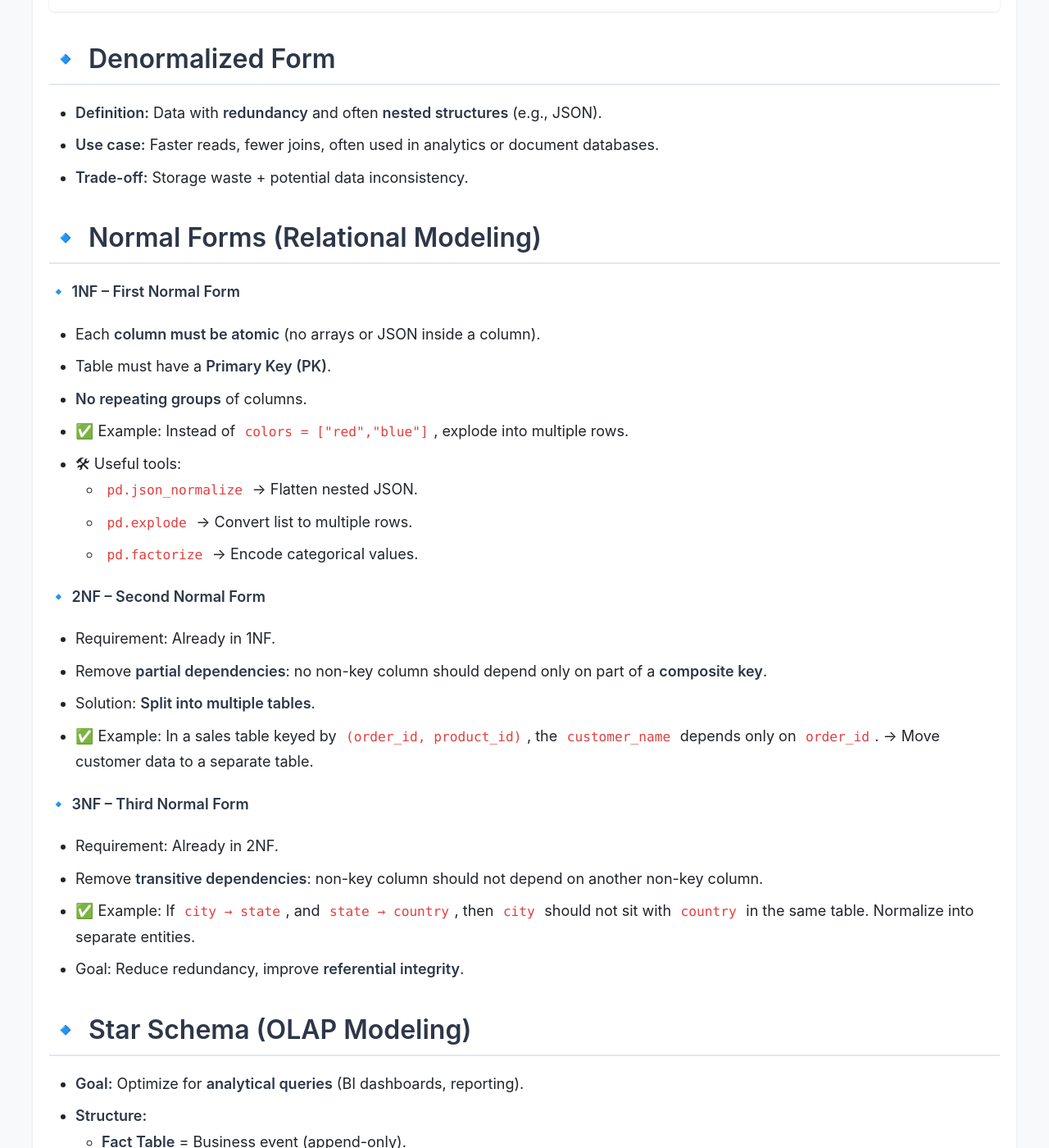
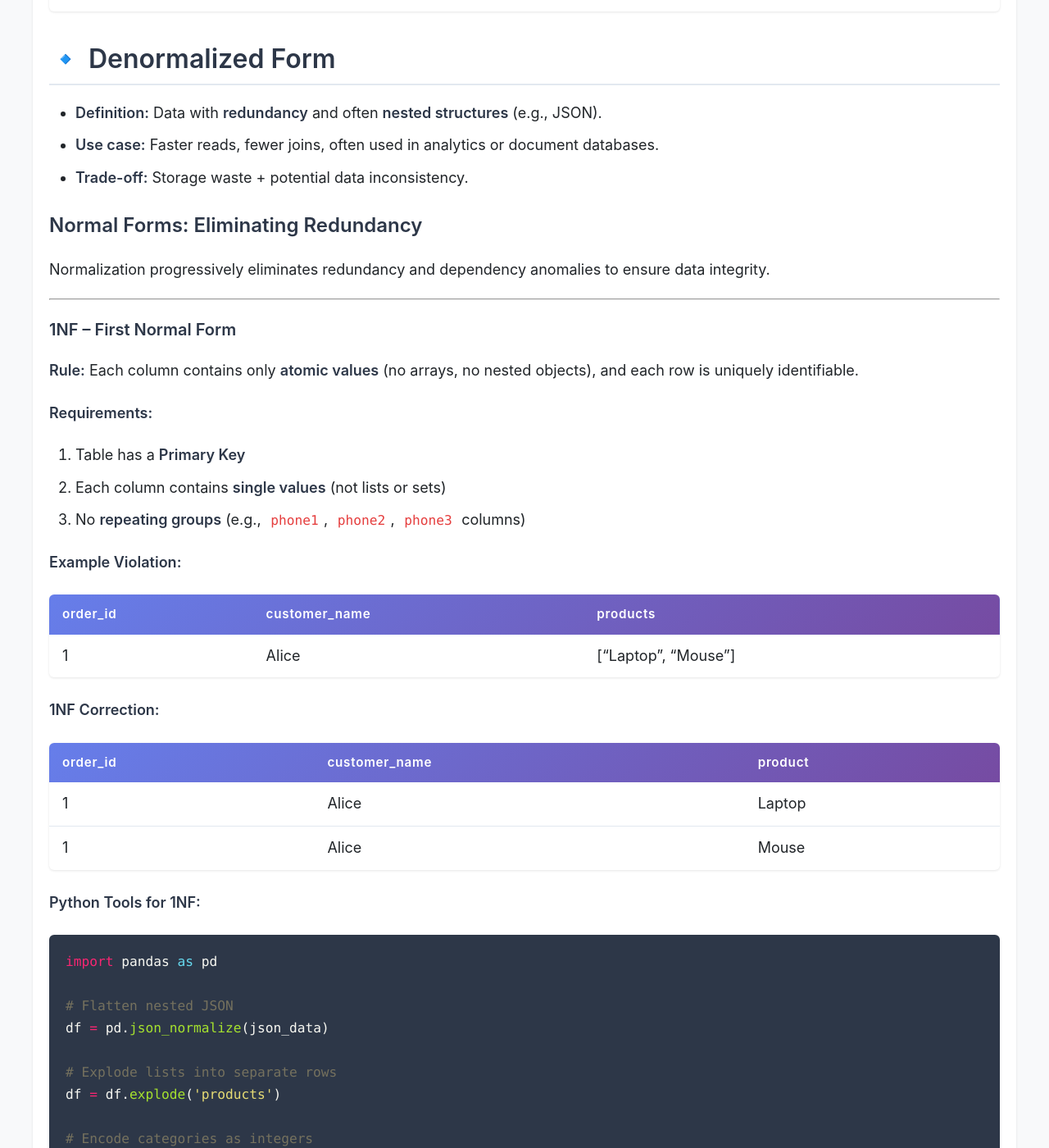
Before and after one commit to CarlosPena00/carlospena00.github.io, a Jekyll site: the page built from _posts/2025-09-20-dataeng-data-modeling.md, in a window 1280 px wide and 1400 px high, scrolled down 8752 px. Shown: the whole window at 82% size. Built offline with Jekyll 4.4.1, drawn with Linux system fonts in a browser that asks for light colours; some of the changed text lies outside the part shown.

Commit message:
feat(blog): Expand normalization section with detailed explanations and examples for 1NF, 2NF, and 3NF

````diff
--- a/_posts/2025-09-20-dataeng-data-modeling.md
+++ b/_posts/2025-09-20-dataeng-data-modeling.md
@@ -270,32 +270,126 @@ ORDER BY fraud_score DESC;
 - **Trade-off:** Storage waste + potential data inconsistency.
 
 
-## 🔹  Normal Forms (Relational Modeling)
+### Normal Forms: Eliminating Redundancy
 
-🔹 **1NF – First Normal Form**
-- Each **column must be atomic** (no arrays or JSON inside a column).
-- Table must have a **Primary Key (PK)**.
-- **No repeating groups** of columns.
-- ✅ Example: Instead of `colors = ["red","blue"]`, explode into multiple rows.
-- 🛠 Useful tools:
-  - `pd.json_normalize` → Flatten nested JSON.
-  - `pd.explode` → Convert list to multiple rows.
-  - `pd.factorize` → Encode categorical values.
+Normalization progressively eliminates redundancy and dependency anomalies to ensure data integrity.
+
+---
+
+#### **1NF – First Normal Form**
+
+**Rule:** Each column contains only **atomic values** (no arrays, no nested objects), and each row is uniquely identifiable.
+
+**Requirements:**
+1. Table has a **Primary Key**
+2. Each column contains **single values** (not lists or sets)
+3. No **repeating groups** (e.g., `phone1`, `phone2`, `phone3` columns)
+
+**Example Violation:**
+
+| order_id | customer_name | products               |
+|----------|---------------|------------------------|
+| 1        | Alice         | ["Laptop", "Mouse"]    |
+
+**1NF Correction:**
+
+| order_id | customer_name | product   |
+|----------|---------------|-----------|
+| 1        | Alice         | Laptop    |
+| 1        | Alice         | Mouse     |
+
+**Python Tools for 1NF:**
+```python
+import pandas as pd
+
+# Flatten nested JSON
+df = pd.json_normalize(json_data)
+
+# Explode lists into separate rows
+df = df.explode('products')
+
+# Encode categories as integers
+df['category_id'], categories = pd.factorize(df['category'])
+```
+
+---
+
+#### **2NF – Second Normal Form**
+
+**Rule:** Already in 1NF + no **partial dependencies** (non-key columns must depend on the entire composite key).
+
+**When this matters:** Tables with **composite primary keys** (e.g., `(order_id, product_id)`).
+
+**Example Violation:**
+
+| order_id | product_id | product_name | customer_name | order_date |
+|----------|------------|--------------|---------------|------------|
+| 1        | 101        | Laptop       | Alice         | 2025-01-01 |
+| 1        | 102        | Mouse        | Alice         | 2025-01-01 |
+
+**Problem:** `customer_name` and `order_date` depend only on `order_id` (partial dependency).
+
+**2NF Correction:**
+
+**Orders Table:**
+
+| order_id | customer_name | order_date |
+|----------|---------------|------------|
+| 1        | Alice         | 2025-01-01 |
+
+**Order_Items Table:**
+
+| order_id | product_id | product_name |
+|----------|------------|--------------|
+| 1        | 101        | Laptop       |
+| 1        | 102        | Mouse        |
+
+---
+
+#### **3NF – Third Normal Form**
+
+**Rule:** Already in 2NF + no **transitive dependencies** (non-key columns must not depend on other non-key columns).
+
+**Example Violation:**
+
+| order_id | customer_name | city       | state | country |
+|----------|---------------|------------|-------|---------|
+| 1        | Alice         | Boston     | MA    | USA     |
+| 2        | Bob           | Cambridge  | MA    | USA     |
+
+**Problem:** `state` → `country` (transitive dependency: `order_id` → `city` → `state` → `country`)
+
+**3NF Correction:**
+
+**Orders Table:**
+
+| order_id | customer_name | city_id |
+|----------|---------------|---------|
+| 1        | Alice         | 101     |
+| 2        | Bob           | 102     |
+
+**Cities Table:**
+
+| city_id | city      | state | country |
+|---------|-----------|-------|---------|
+| 101     | Boston    | MA    | USA     |
+| 102     | Cambridge | MA    | USA     |
+
+**Benefits:**
+
+- Eliminates update anomalies (change country once, not per order)
+- Reduces storage (no duplicate state/country data)
+- Enforces referential integrity via foreign keys
+
+---
+
+**When to Normalize vs. Denormalize:**
+- **OLTP systems:** Normalize to 3NF (data integrity critical)
+- **OLAP systems:** Denormalize for query performance (star schema)
+- **Hybrid:** Normalize operational DB, denormalize data warehouse
 
 
-🔹 **2NF – Second Normal Form**
-- Requirement: Already in 1NF.
-- Remove **partial dependencies**: no non-key column should depend only on part of a **composite key**.
-- Solution: **Split into multiple tables**.
-- ✅ Example: In a sales table keyed by `(order_id, product_id)`, the `customer_name` depends only on `order_id`. → Move customer data to a separate table.
-
-
-🔹 **3NF – Third Normal Form**
-- Requirement: Already in 2NF.
-- Remove **transitive dependencies**: non-key column should not depend on another non-key column.
-- ✅ Example: If `city → state`, and `state → country`, then `city` should not sit with `country` in the same table. Normalize into separate entities.
-- Goal: Reduce redundancy, improve **referential integrity**.
-
+---
 
 ## 🔹 Star Schema (OLAP Modeling)
 
````
